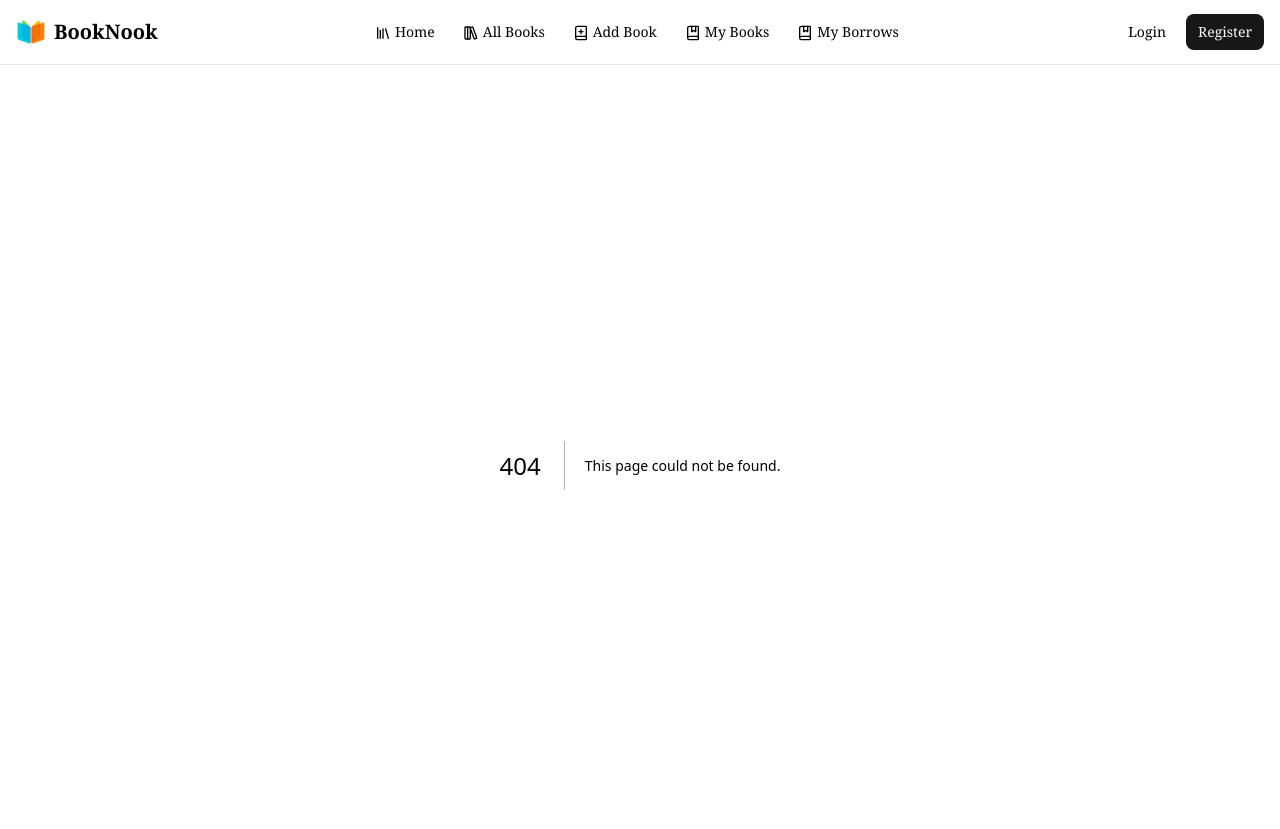
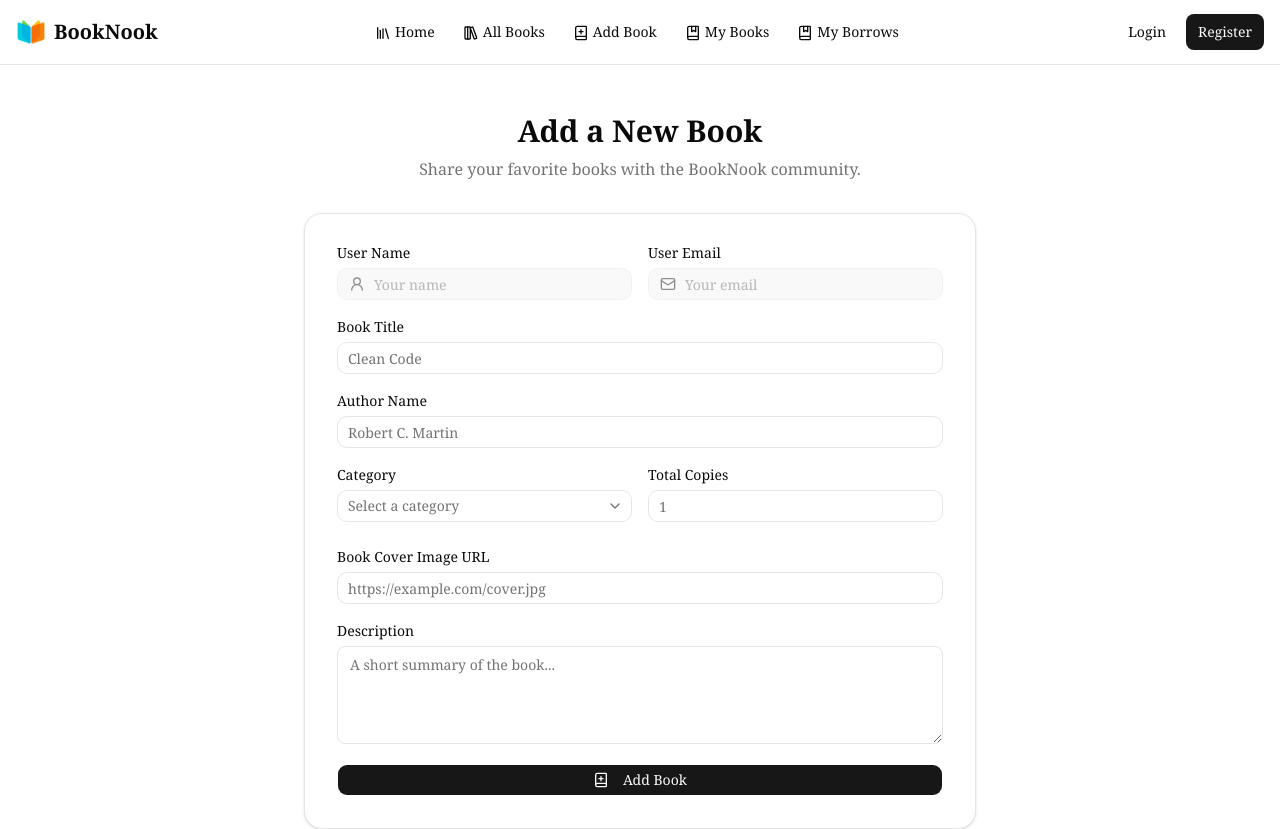
Before and after one commit to sakiburdev/booknook-frontend, a Next.js app: page /add-book in a window 1280 px wide. Before the commit this address had no page. Shown: the top 829 px of the page. Built offline with nearby package versions, Linux system fonts and the light colour scheme.

Commit message:
Add add-book route page

```diff
--- /dev/null
+++ b/src/app/add-book/page.jsx
@@ -0,0 +1,22 @@
+import BookForm from "@/components/forms/BookForm";
+
+const AddBookPage = () => {
+ return (
+    <main className="min-h-screen px-4 py-12">
+      <div className="mx-auto max-w-2xl">
+        <div className="mb-8 text-center">
+          <h1 className="text-3xl font-bold">Add a New Book</h1>
+          <p className="mt-2 text-muted-foreground">
+            Share your favorite books with the BookNook community.
+          </p>
+        </div>
+
+        <div className="rounded-2xl border bg-card p-6 shadow-sm sm:p-8">
+          <BookForm />
+        </div>
+      </div>
+    </main>
+  );
+};
+
+export default AddBookPage;
```
